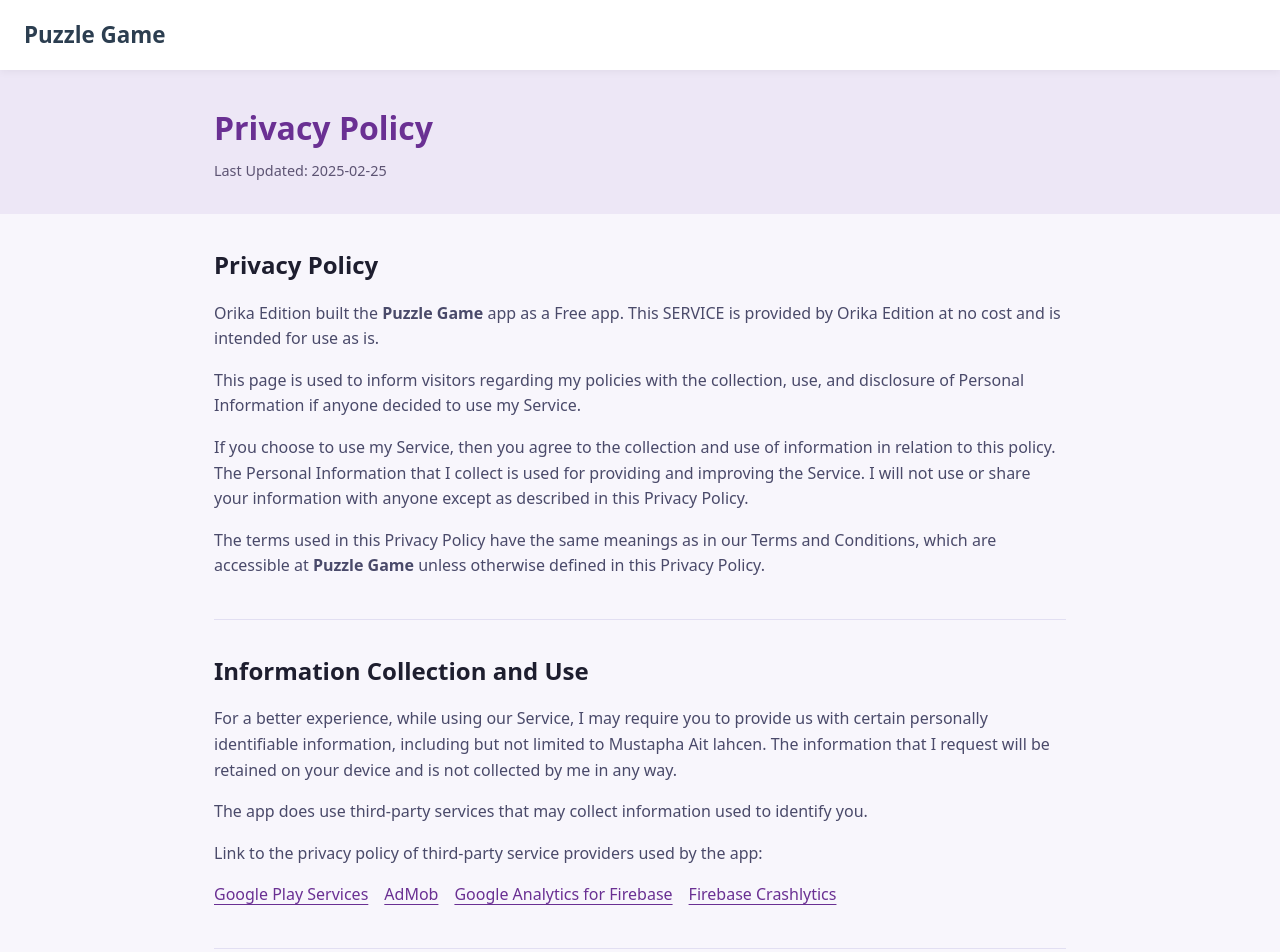
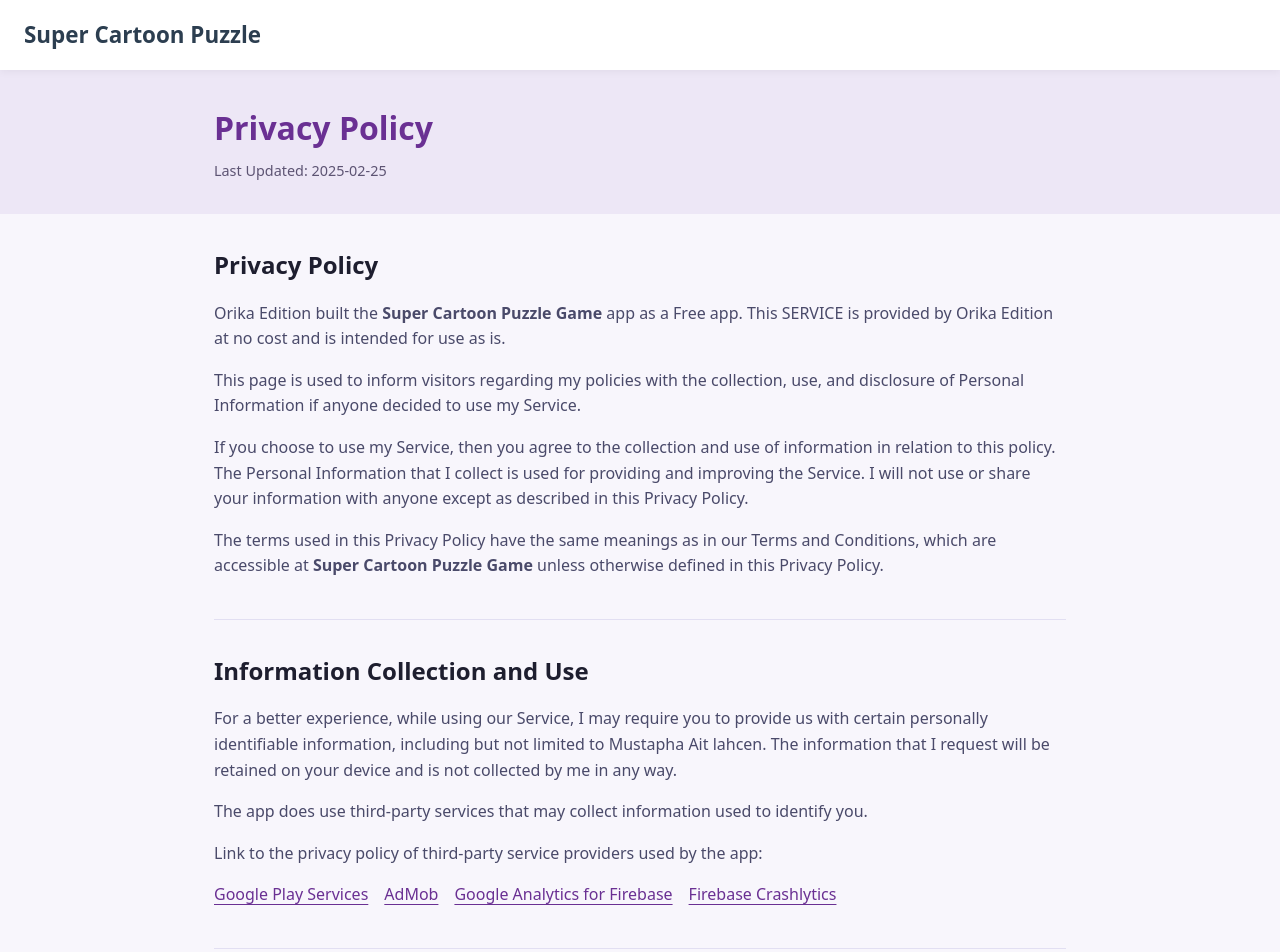
Before and after one commit to Mustapha-orika/privacy-policy-Super-Cartoon-Puzzle, a plain HTML site: page index.html in a window 1280 px wide. Shown: the top 952 px of the page. Drawn offline with Linux system fonts and the light colour scheme.

Commit message:
Update title and references to Super Cartoon Puzzle Game

```diff
--- a/index.html
+++ b/index.html
@@ -4,7 +4,7 @@
 <head>
   <meta charset="UTF-8">
   <meta name="viewport" content="width=device-width, initial-scale=1.0, user-scalable=yes">
-  <title>Privacy Policy – Puzzle Game</title>
+  <title>Privacy Policy – Super Cartoon Puzzle Game</title>
   <style>
     * {
       margin: 0;
@@ -155,7 +155,7 @@
 <body>
 
   <div class="app-bar">
-    <h1>Puzzle Game</h1>
+    <h1>Super Cartoon Puzzle</h1>
   </div>
 
   <div class="hero">
@@ -170,7 +170,7 @@
     <!-- SECTION 1: Introduction -->
     <div class="section">
       <h3>Privacy Policy</h3>
-      <p>Orika Edition built the <strong>Puzzle Game</strong> app as a Free app. This SERVICE is provided by Orika
+      <p>Orika Edition built the <strong>Super Cartoon Puzzle Game</strong> app as a Free app. This SERVICE is provided by Orika
         Edition at no cost and is intended for use as is.</p>
       <p>This page is used to inform visitors regarding my policies with the collection, use, and disclosure of Personal
         Information if anyone decided to use my Service.</p>
@@ -178,7 +178,7 @@
         policy. The Personal Information that I collect is used for providing and improving the Service. I will not use
         or share your information with anyone except as described in this Privacy Policy.</p>
       <p>The terms used in this Privacy Policy have the same meanings as in our Terms and Conditions, which are
-        accessible at <strong>Puzzle Game</strong> unless otherwise defined in this Privacy Policy.</p>
+        accessible at <strong>Super Cartoon Puzzle Game</strong> unless otherwise defined in this Privacy Policy.</p>
     </div>
 
     <!-- SECTION 2: Information Collection and Use -->
@@ -286,7 +286,7 @@
   </div>
 
   <div class="footer">
-    © 2025 Orika Edition – Puzzle Game. All rights reserved.
+    © 2025 Orika Edition – Super Cartoon Puzzle Game. All rights reserved.
   </div>
 
 </body>
```
